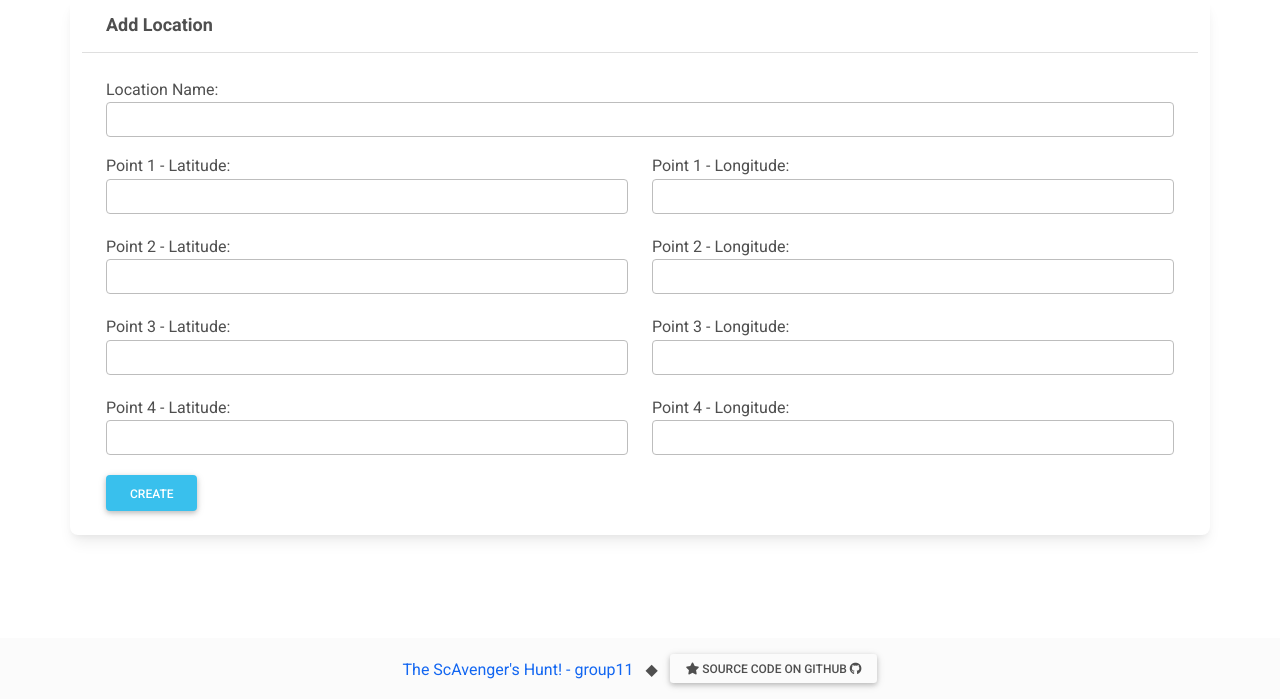
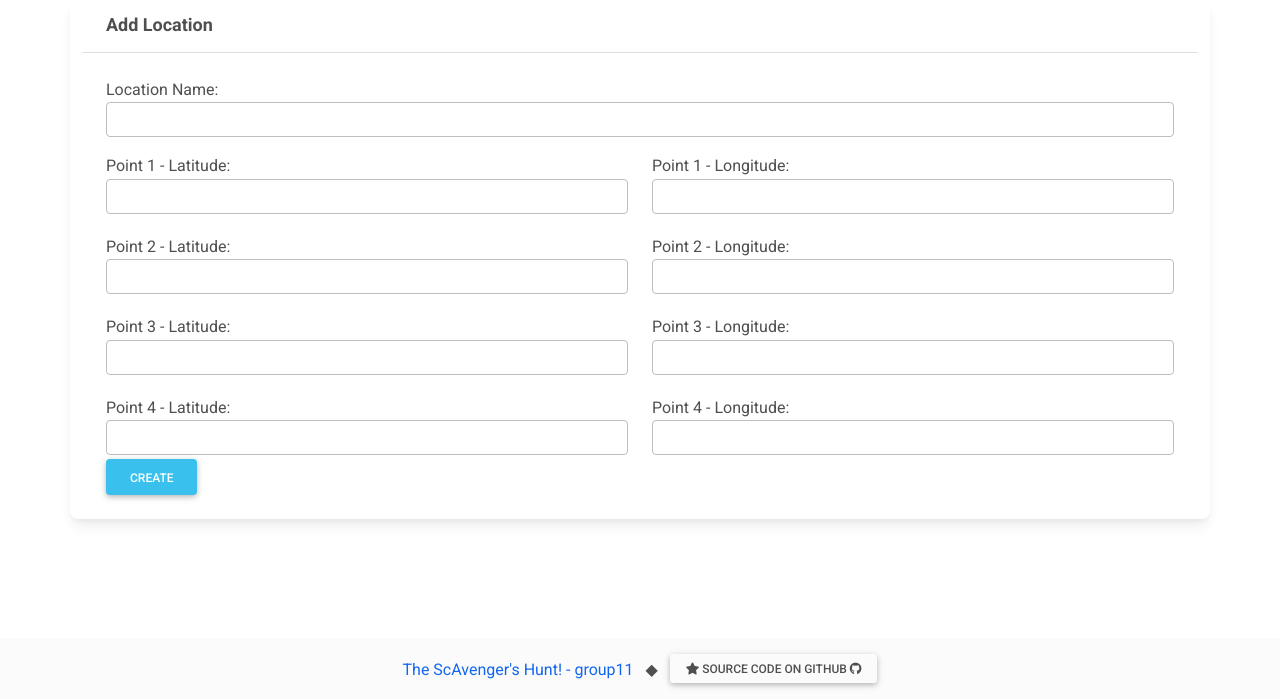
Before and after one commit to KHARIKA17/FSA-11, a Node server app: page /location/create in a window 1280 px wide. Shown: the part 101-800 px from the top of the page. Run offline with Node 20, Linux system fonts and the light colour scheme; some libraries are stand-ins or nearby versions.

Commit message:
changed buttons

```diff
--- a/views/location/create.ejs
+++ b/views/location/create.ejs
@@ -57,7 +57,7 @@
           <% } %>
         </div>
 
-        <div class="form-group mt-3">
+        <div class="form-group mt-11">
           <input
             type="submit"
             class="btn btn-info"
```
Also changed, not shown: db.sqlite.
